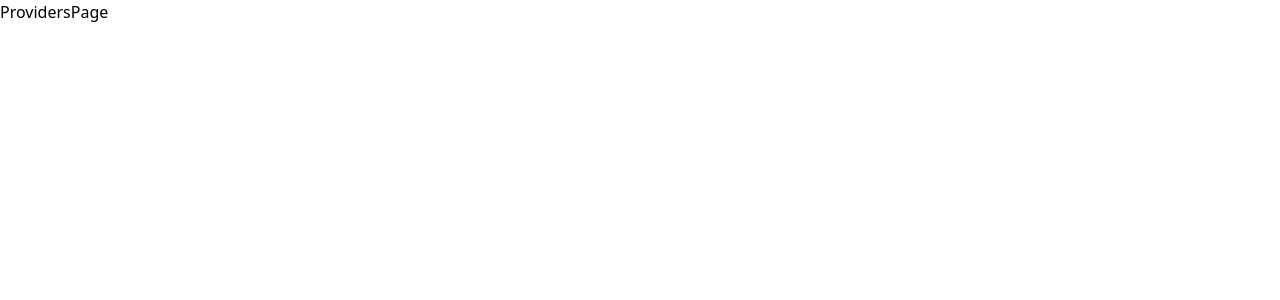
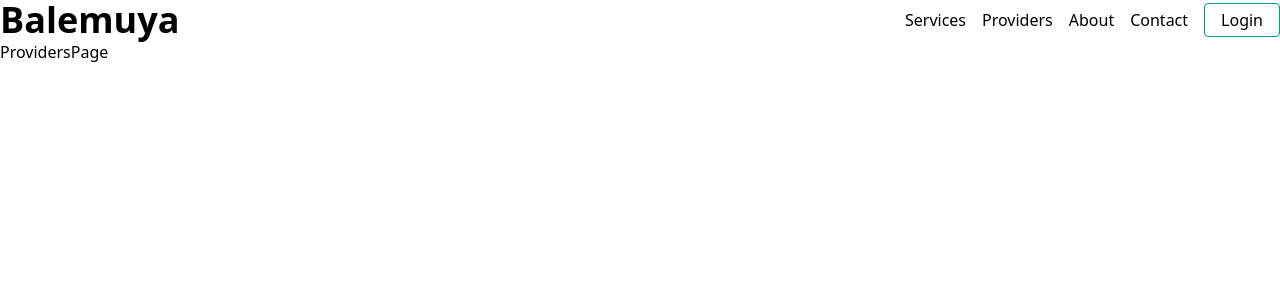
Before and after one commit to Amiir25/balemuya, a Next.js app: page /providers in a window 1280 px wide. Shown: the top 300 px of the page. Built offline with nearby package versions, Linux system fonts and the light colour scheme.

Commit message:
feat: add layout for public pages

```diff
--- /dev/null
+++ b/src/app/(public)/layout.tsx
@@ -0,0 +1,11 @@
+import Header from '@/components/header/Header'
+import React, { ReactNode } from 'react'
+
+export default function PublicLayout({ children }: { children: ReactNode }) {
+  return (
+    <div>
+        <Header/>
+        {children}
+    </div>
+  )
+}
```
